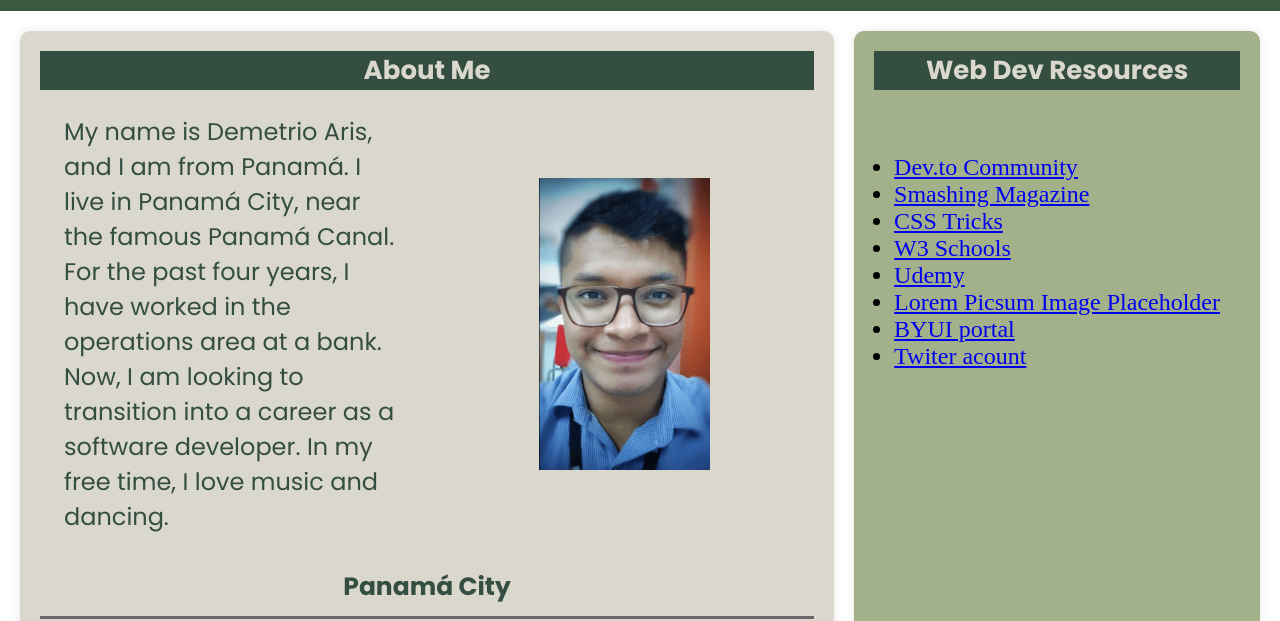
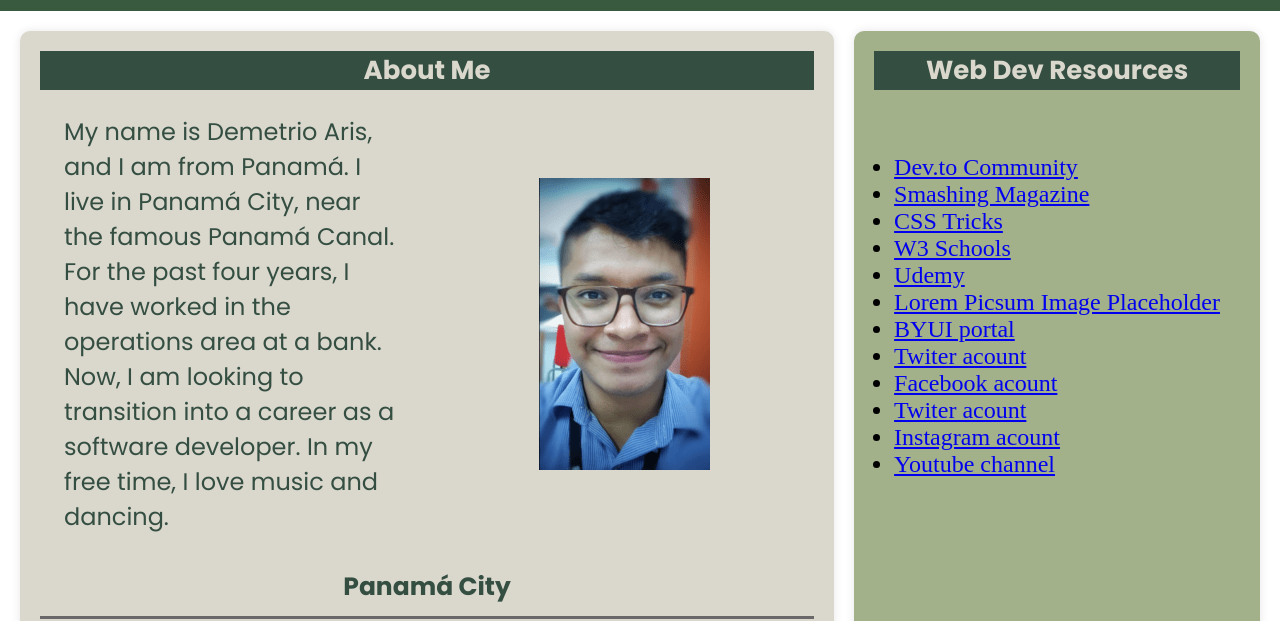
Before and after one commit to demetrioaris/wdd131, a plain HTML site: page index.html in a window 1280 px wide. Shown: the part 179-800 px from the top of the page. Drawn offline with Linux system fonts and the light colour scheme.

Commit message:
add link

```diff
--- a/index.html
+++ b/index.html
@@ -1,7 +1,7 @@
 <!DOCTYPE html>
 <html lang="en">
     <head>
-        <meta charset="UTF-8">
+        <meta charset="UTF-8" >
         <meta name="viewport" content="width=device-width, initial-scale=1.0" />
         <title>WDD 131 -Dynamic Web Fundamentals - Demetrio Aris</title>
         <meta
@@ -91,8 +91,34 @@
                                 >BYUI portal</a
                             ></li
                         >
-                        <li><a href="https://x.com/demetrio_aris">Twiter acount</a></li>
+                        <li
+                            ><a href="https://x.com/demetrio_aris"
+                                >Twiter acount</a
+                            ></li
+                        >
 
+                        <li
+                            ><a
+                                href="https://www.facebook.com/profile.php?id=100072706959781"
+                                >Facebook acount</a
+                            ></li
+                        >
+                        <li
+                            ><a href="https://x.com/demetrio_aris"
+                                >Twiter acount</a
+                            ></li
+                        >
+                        <li
+                            ><a href="https://www.instagram.com/demetrioaris/"
+                                >Instagram acount</a
+                            ></li
+                        >
+                        <li
+                            ><a
+                                href="https://www.youtube.com/channel/UC110ALiWuAYFOSP08sbUj-Q"
+                                >Youtube channel</a
+                            ></li
+                        >
                     </ul>
                 </div>
             </section>
```
